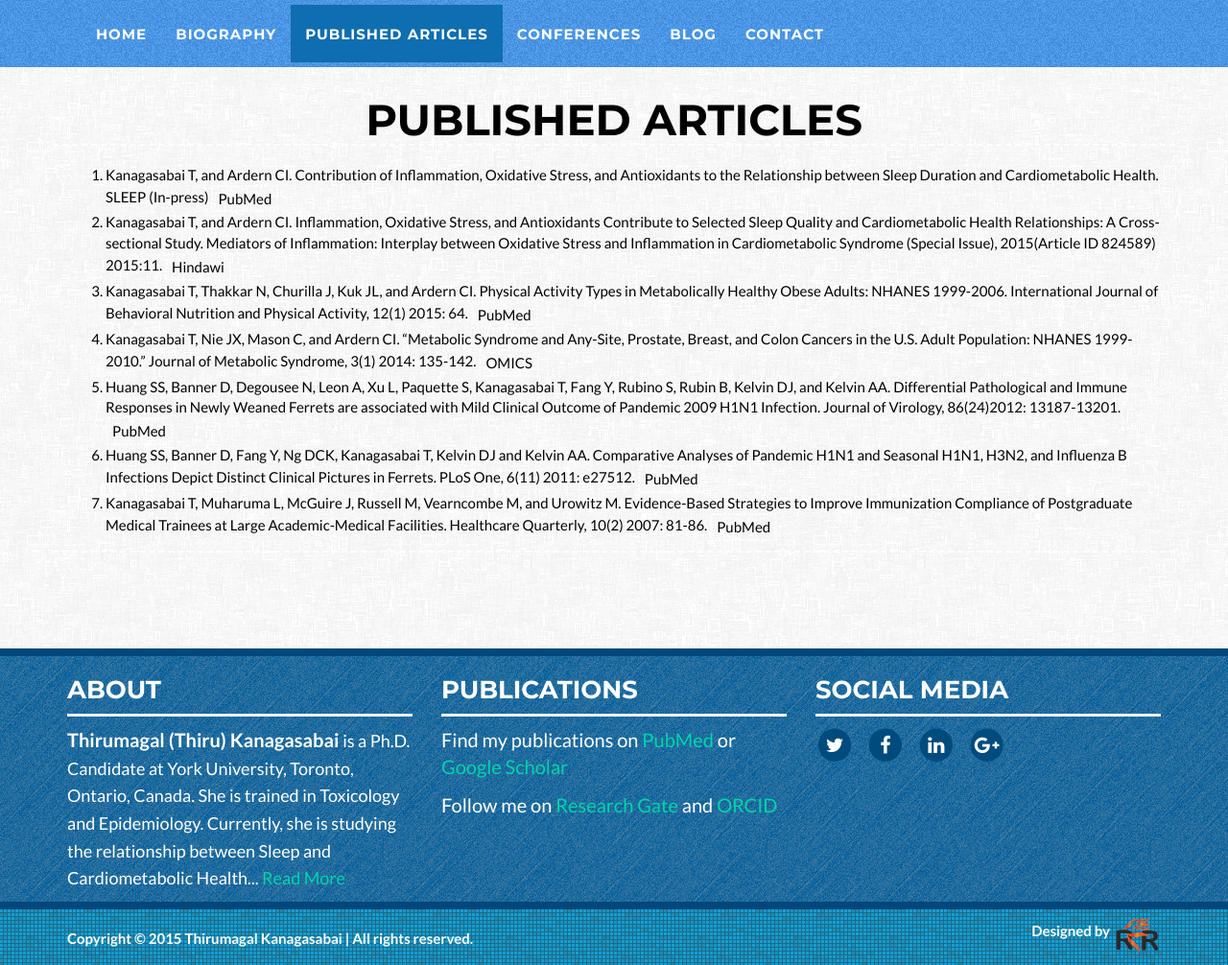
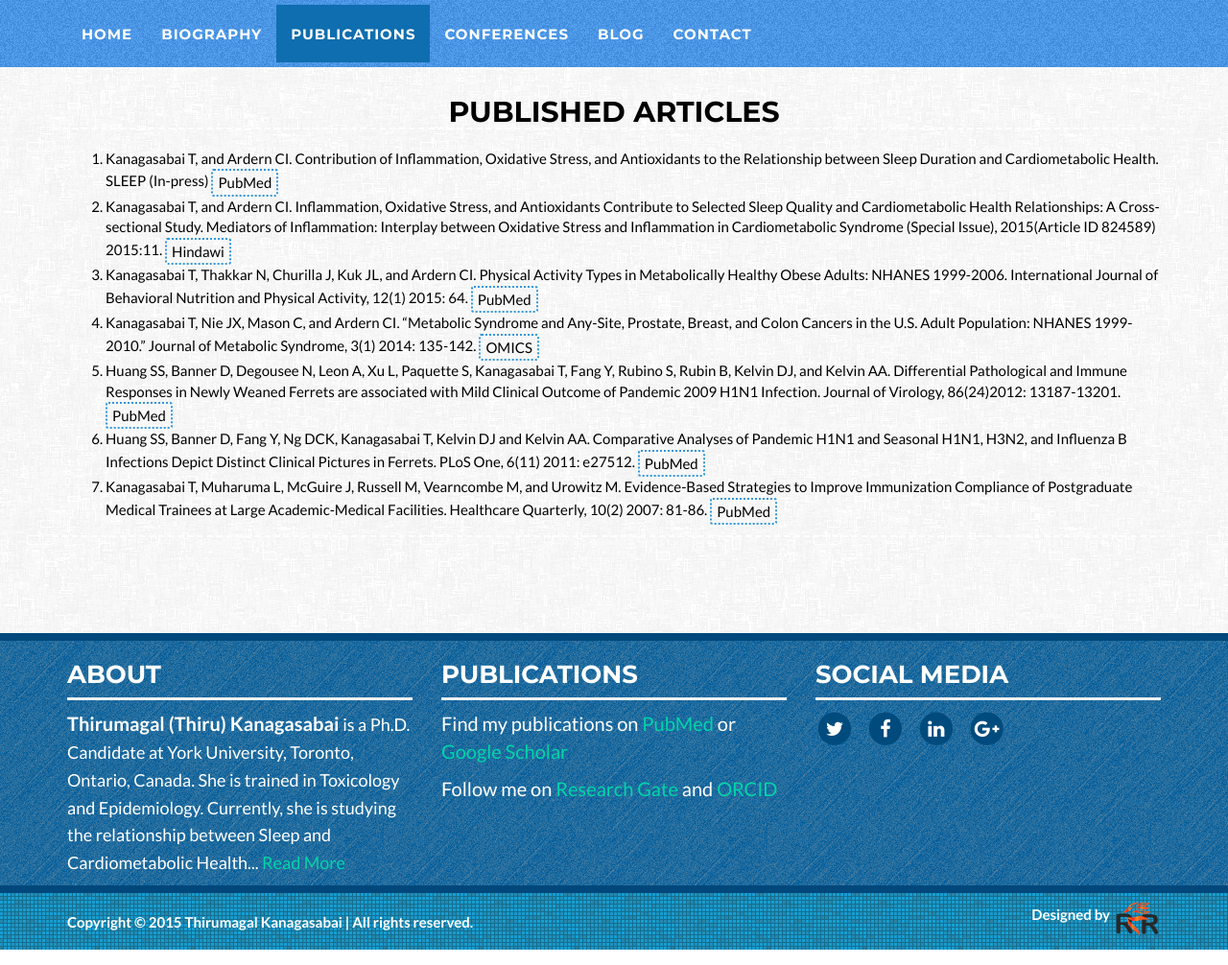
Before and after one commit to tkanagasabai/homepage, a Jekyll site: the page built from published-articles.html, in a window 1280 px wide and 1006 px high. Shown: the whole window at 96% size. Built offline with Jekyll 4.4.1, drawn with Linux system fonts in a browser that asks for light colours; nearby versions of some CDN libraries.

Commit message:
fixed navbar

```diff
--- a/404.html
+++ b/404.html
@@ -47,7 +47,6 @@
                     <span class="icon-bar"></span>
                     <span class="icon-bar"></span>
                 </button>
-                <a class="navbar-brand" href="#page-top"></a>
             </div>
 
             <!-- Collect the nav links, forms, and other content for toggling -->
@@ -63,7 +62,7 @@
                         <a href="/biography" class="{% if page.url =='/biography.html'%}current{% endif %}">Biography</a>
                     </li>
                     <li>
-                        <a href="/published-articles" class="{% if page.url =='/published-articles.html'%}current{% endif %}">Published Articles</a>
+                        <a href="/published-articles" class="{% if page.url =='/published-articles.html'%}current{% endif %}">Publications</a>
                     </li>
                     <li>
                         <a href="/conferences" class="{% if page.url =='/conferences.html'%}current{% endif %}">Conferences</a>
--- a/_includes/header.html
+++ b/_includes/header.html
@@ -9,7 +9,6 @@
                     <span class="icon-bar"></span>
                     <span class="icon-bar"></span>
                 </button>
-                <a class="navbar-brand" href="#page-top"></a>
             </div>
 
             <!-- Collect the nav links, forms, and other content for toggling -->
@@ -25,7 +24,7 @@
                         <a href="/biography" class="{% if page.url =='/biography.html'%}current{% endif %}">Biography</a>
                     </li>
                     <li>
-                        <a href="/published-articles" class="{% if page.url =='/published-articles.html'%}current{% endif %}">Published Articles</a>
+                        <a href="/published-articles" class="{% if page.url =='/published-articles.html'%}current{% endif %}">Publications</a>
                     </li>
                     <li>
                         <a href="/conferences" class="{% if page.url =='/conferences.html'%}current{% endif %}">Conferences</a>
--- a/css/thiru.css
+++ b/css/thiru.css
@@ -56,7 +56,23 @@ p.introduction {
 p.small {
     font-size: 16px;
 }
-
+@media (max-width: 768px) {
+	.navbar {
+    text-transform: uppercase;
+    font-family: Montserrat,"Helvetica Neue",Helvetica,Arial,sans-serif;
+    font-weight: 700;
+    background-color: #4D98E7;
+	}
+}
+@media (min-width: 769px) {
+	.navbar {
+		text-transform: uppercase;
+		font-family: Montserrat,"Helvetica Neue",Helvetica,Arial,sans-serif;
+		font-weight: 700;
+		background-image: url('../img/thiru/navbar2.png');
+		background-color: #4D98E7;
+	}
+}
 a,
 a:focus,
 a:active,
@@ -211,13 +227,6 @@ header .intro-text .skills {
     }
 }
 
-.navbar {
-    text-transform: uppercase;
-    font-family: Montserrat,"Helvetica Neue",Helvetica,Arial,sans-serif;
-    font-weight: 700;
-    background-image: url('../img/thiru/navbar2.png');
-    background-color: #4D98E7;
-}
 .navbar-default .navbar-nav>.active>a, .navbar-default .navbar-nav>.active>a:hover, .navbar-default .navbar-nav>.active>a:focus {
     color: #ffffff;
     background-color: #006CB5;
@@ -247,7 +256,7 @@ section {
 
 section h2 {
     margin: 0;
-    font-size: 3em;
+    font-size: 2em;
 }
 
 section.success {
@@ -654,7 +663,7 @@ footer .footer-below {
 }
 .outline-small {
     margin-top: 0px;
-    border: dotted 2px #fff;
+    border: dotted 2px #3498db;
     font-size: 15px;
 }
 .outline-left {
```
Also changed, not shown: _layouts/contact.html (+9 -13 lines).
